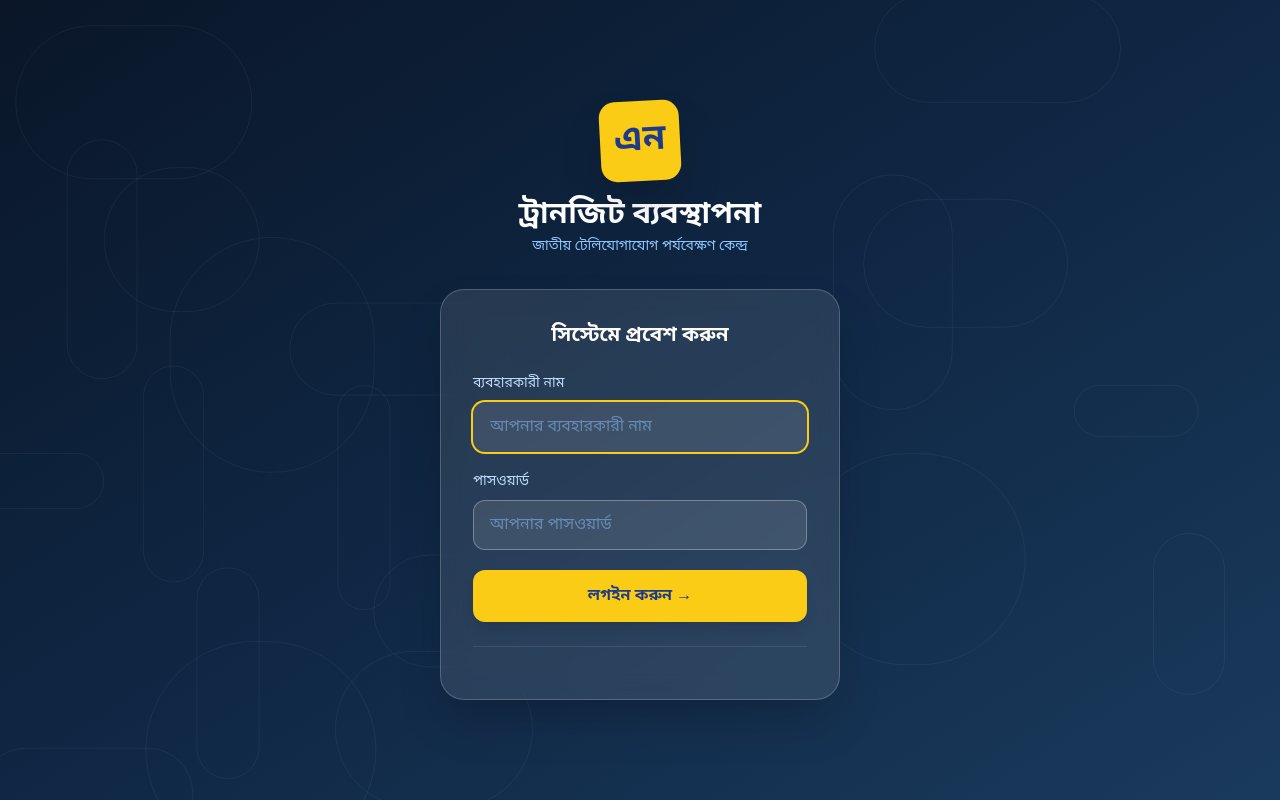
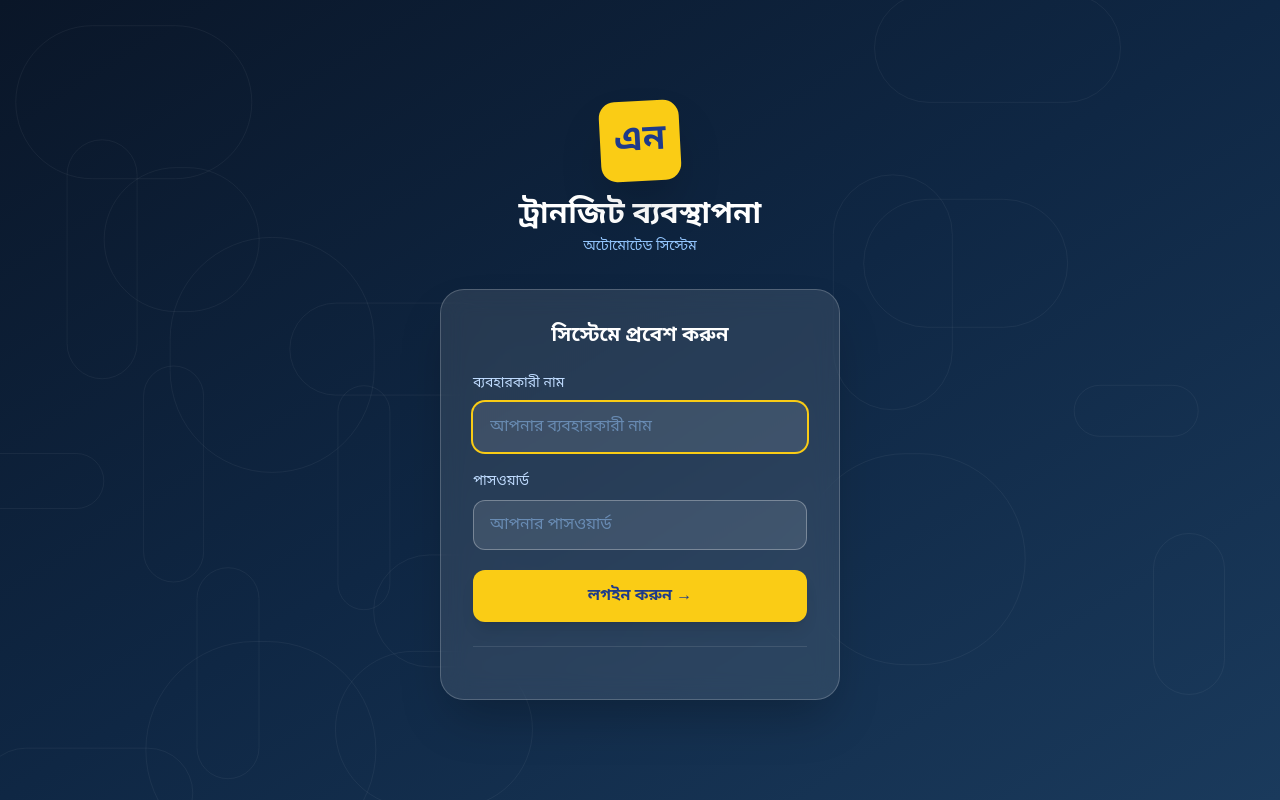
Before and after one commit to JoynalAbydin/ntmc-transit-system, a React (Create React App) app in the folder frontend/: page /#/login in a window 1280 px wide. Built offline with nearby package versions, Linux system fonts and the light colour scheme.

Commit message:
Update subtitle in LoginPage to 'অটোমোটেড সিস্টেম'

```diff
--- a/frontend/src/pages/LoginPage.js
+++ b/frontend/src/pages/LoginPage.js
@@ -53,7 +53,7 @@ export default function LoginPage() {
             <span className="text-4xl font-black text-blue-900">এন</span>
           </div>
           <h1 className="text-3xl font-bold text-white mb-1">ট্রানজিট ব্যবস্থাপনা</h1>
-          <p className="text-blue-300 text-sm">জাতীয় টেলিযোগাযোগ পর্যবেক্ষণ কেন্দ্র</p>
+          <p className="text-blue-300 text-sm">অটোমোটেড সিস্টেম</p>
         </div>
 
         {/* Login Form */}
```
